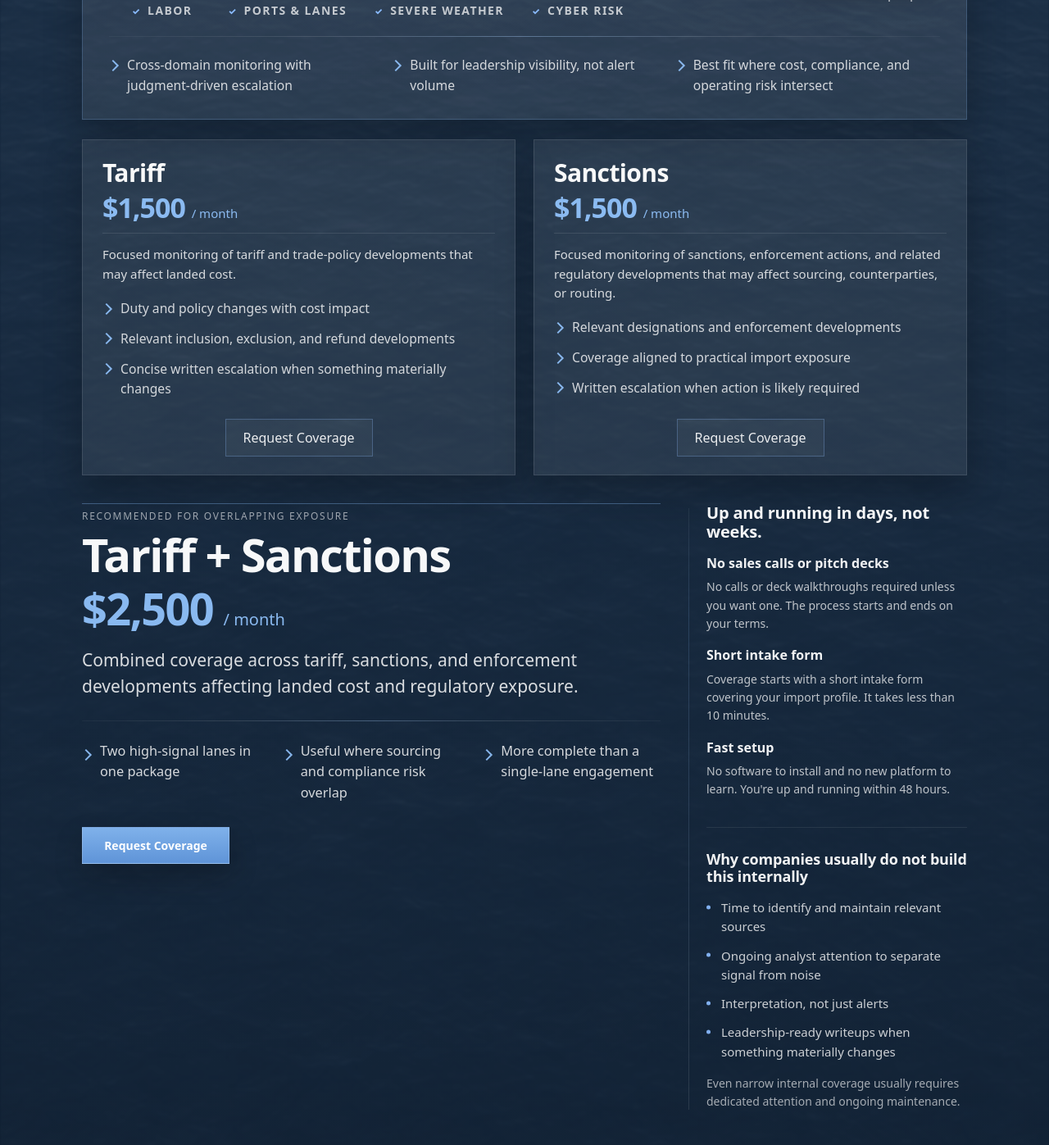
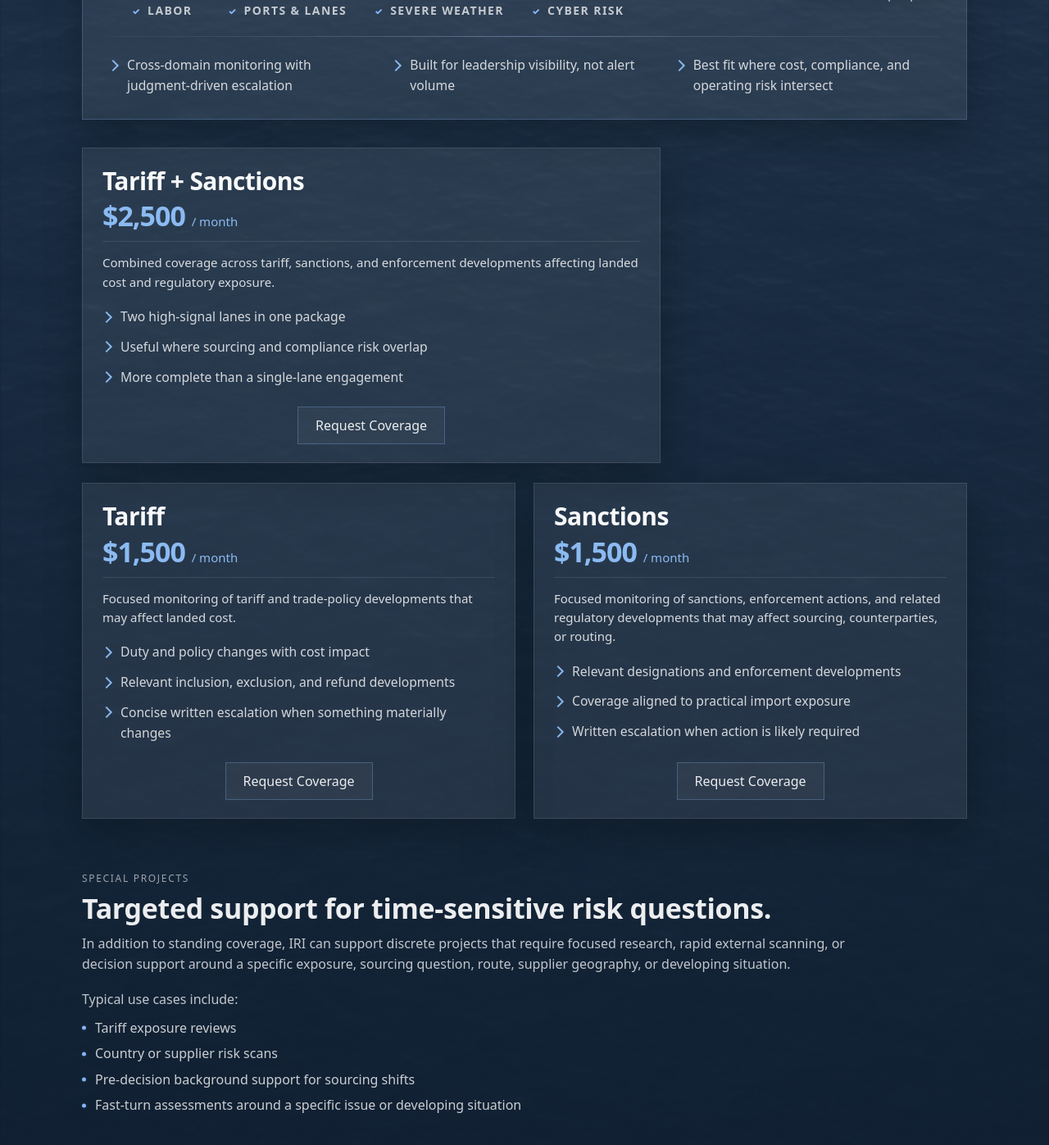
Before and after one commit to importrisk/import-risk-intelligence-site, a Jekyll site: the page built from pricing.html, in a window 1280 px wide and 1400 px high, scrolled down 805 px. Shown: the top 1397 px of the window at 82% size. Built offline with Jekyll 4.4.1, drawn with Linux system fonts in a browser that asks for light colours.

Commit message:
Update pricing.html

```diff
--- a/pricing.html
+++ b/pricing.html
@@ -87,6 +87,35 @@ description: Pricing and scope options for Import Risk Intelligence.
         </article>
       </section>
 
+      <section class="pricing-combined-row" aria-label="Combined pricing option and support space">
+        <div class="pricing-combined-left">
+          <article class="pricing-card pricing-card-secondary pricing-card-combined-standard">
+            <div class="pricing-card-head">
+              <h3 class="pricing-card-title">Tariff + Sanctions</h3>
+              <p class="pricing-card-price">$2,500 <span>/ month</span></p>
+            </div>
+
+            <p class="pricing-card-text">
+              Combined coverage across tariff, sanctions, and enforcement developments affecting landed cost and regulatory exposure.
+            </p>
+
+            <ul class="pricing-card-list">
+              <li>Two high-signal lanes in one package</li>
+              <li>Useful where sourcing and compliance risk overlap</li>
+              <li>More complete than a single-lane engagement</li>
+            </ul>
+
+            <div class="pricing-card-cta pricing-card-cta-secondary">
+              <a class="btn btn-secondary pricing-card-cta-btn" href="./contact.html">Request Coverage</a>
+            </div>
+          </article>
+        </div>
+
+        <aside class="pricing-combined-right" aria-label="Support space">
+          <!-- Leave room here for Up and running / Costs -->
+        </aside>
+      </section>
+
       <section class="pricing-secondary-wrap" aria-label="Single-lane pricing options">
         <div class="pricing-secondary-grid pricing-secondary-grid-two">
 
@@ -135,90 +164,6 @@ description: Pricing and scope options for Import Risk Intelligence.
         </div>
       </section>
 
-      <section class="pricing-combined-row" aria-label="Combined option and supporting details">
-
-        <div class="pricing-combined-main">
-          <section class="pricing-combined-feature">
-
-            <div class="pricing-combined-header">
-              <p class="pricing-kicker">Recommended for overlapping exposure</p>
-              <h2 class="pricing-combined-title">Tariff + Sanctions</h2>
-              <p class="pricing-combined-price">$2,500 <span>/ month</span></p>
-            </div>
-
-            <p class="pricing-combined-text">
-              Combined coverage across tariff, sanctions, and enforcement developments affecting landed cost and regulatory exposure.
-            </p>
-
-            <div class="pricing-combined-divider" aria-hidden="true"></div>
-
-            <div class="pricing-combined-points">
-              <div class="pricing-combined-point">
-                <p>Two high-signal lanes in one package</p>
-              </div>
-              <div class="pricing-combined-point">
-                <p>Useful where sourcing and compliance risk overlap</p>
-              </div>
-              <div class="pricing-combined-point">
-                <p>More complete than a single-lane engagement</p>
-              </div>
-            </div>
-
-            <div class="pricing-combined-actions">
-              <a class="btn btn-primary pricing-card-cta-btn" href="./contact.html">Request Coverage</a>
-            </div>
-
-          </section>
-        </div>
-
-        <aside class="pricing-support-rail" aria-label="Setup and internal capability context">
-
-          <section class="pricing-support-section">
-            <h2 class="pricing-support-title">Up and running in days, not weeks.</h2>
-
-            <div class="pricing-support-list">
-              <div class="pricing-support-item">
-                <h3 class="pricing-support-item-title">No sales calls or pitch decks</h3>
-                <p class="pricing-support-item-text">
-                  No calls or deck walkthroughs required unless you want one. The process starts and ends on your terms.
-                </p>
-              </div>
-
-              <div class="pricing-support-item">
-                <h3 class="pricing-support-item-title">Short intake form</h3>
-                <p class="pricing-support-item-text">
-                  Coverage starts with a short intake form covering your import profile. It takes less than 10 minutes.
-                </p>
-              </div>
-
-              <div class="pricing-support-item">
-                <h3 class="pricing-support-item-title">Fast setup</h3>
-                <p class="pricing-support-item-text">
-                  No software to install and no new platform to learn. You're up and running within 48 hours.
-                </p>
-              </div>
-            </div>
-          </section>
-
-          <section class="pricing-support-section pricing-support-section-secondary">
-            <h3 class="pricing-support-title-small">Why companies usually do not build this internally</h3>
-
-            <ul class="pricing-support-bullets">
-              <li>Time to identify and maintain relevant sources</li>
-              <li>Ongoing analyst attention to separate signal from noise</li>
-              <li>Interpretation, not just alerts</li>
-              <li>Leadership-ready writeups when something materially changes</li>
-            </ul>
-
-            <p class="pricing-support-note">
-              Even narrow internal coverage usually requires dedicated attention and ongoing maintenance.
-            </p>
-          </section>
-
-        </aside>
-
-      </section>
-
       <section id="special-projects" class="pricing-special-projects">
         <div class="pricing-special-projects-inner">
           <p class="pricing-kicker">Special Projects</p>
```
